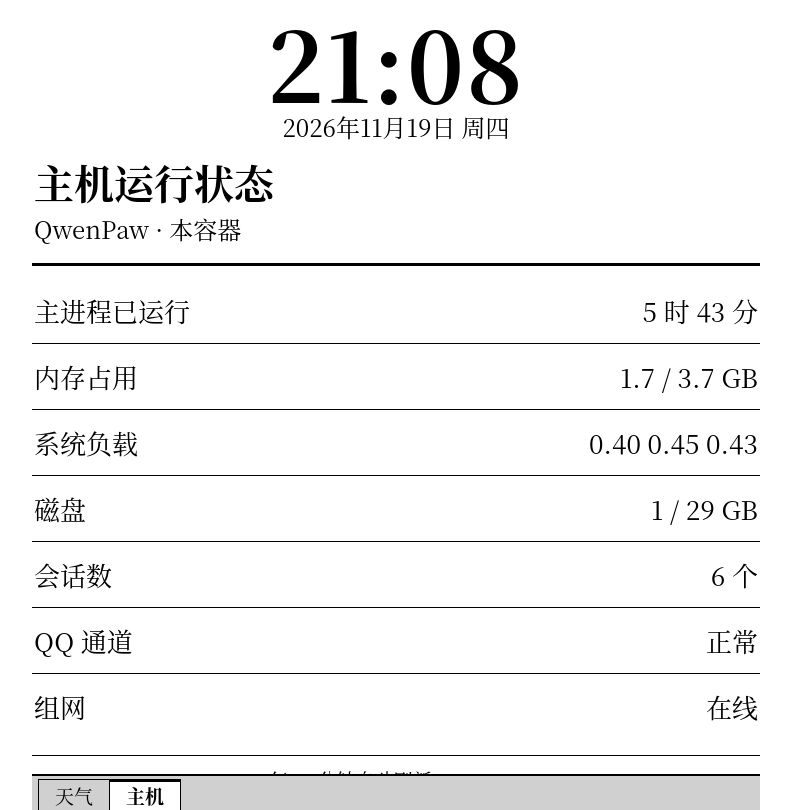
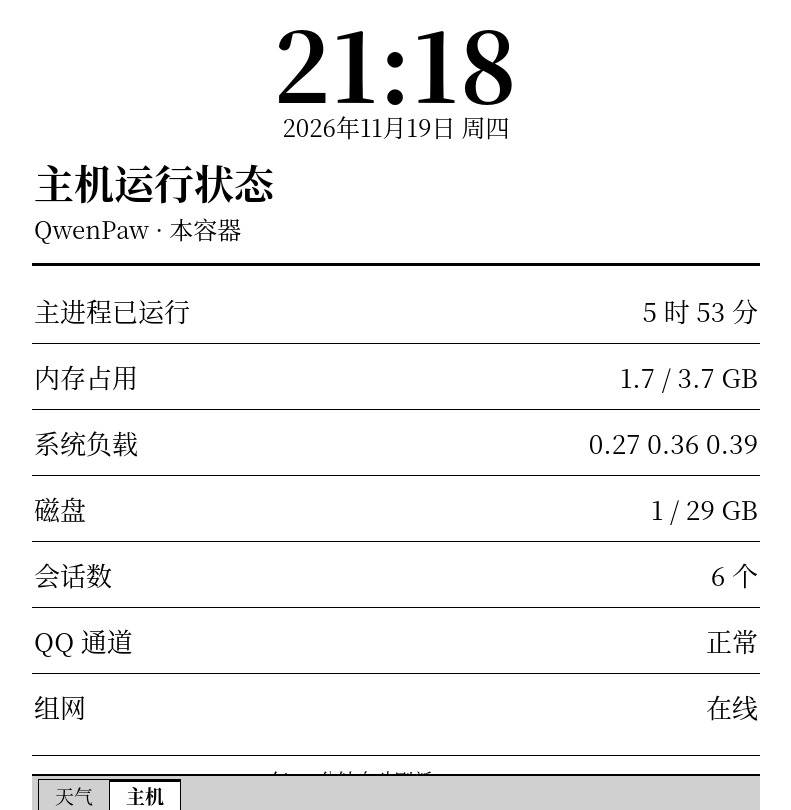
Before and after one commit to xiaohui33/mb, a plain HTML site: page status/index.html in a window 1280 px wide. Shown: the whole page, without its empty margins (244-1035 px from the left). Drawn offline with Linux system fonts and the light colour scheme.

Commit message:
update 2026-11-19 13:18 UTC

```diff
--- a/status/index.html
+++ b/status/index.html
@@ -54,7 +54,7 @@
 <body>
 <div id="main">
 
-<div class="clock" id="clock">21:08</div>
+<div class="clock" id="clock">21:18</div>
 <div class="date" id="date">11 月 19 日　星期四</div>
 <div class="hero"><table><tr><td>
   <div class="cond">主机运行状态</div>
@@ -62,16 +62,16 @@
 </td></tr></table></div>
 <div class="rule"></div>
 <table class="kv">
-  <tr><td>主进程已运行</td><td class="r">5 时 43 分</td></tr>
+  <tr><td>主进程已运行</td><td class="r">5 时 53 分</td></tr>
   <tr><td>内存占用</td><td class="r">1.7 / 3.7 GB</td></tr>
-  <tr><td>系统负载</td><td class="r">0.40 0.45 0.43</td></tr>
+  <tr><td>系统负载</td><td class="r">0.27 0.36 0.39</td></tr>
   <tr><td>磁盘</td><td class="r">1 / 29 GB</td></tr>
   <tr><td>会话数</td><td class="r">6 个</td></tr>
   <tr><td>QQ 通道</td><td class="r">正常</td></tr>
   <tr><td>组网</td><td class="r">在线</td></tr>
 </table>
 
-<div class="foot">每 10 分钟自动刷新　·　21:08</div>
+<div class="foot">每 10 分钟自动刷新　·　21:18</div>
 </div>
 <div class="tabbar" id="bar">
   <a class="" href="../">天气</a><a class="cur" href="./">主机</a>
@@ -80,7 +80,7 @@
 (function () {
   // Kindle 设备时钟常年不准（常见是停在 UTC），所以不以设备时间为准：
   // 用服务端渲染时刻做基准，之后用毫秒差自行走字，每次页面自刷新都会重新校准。
-  var SERVER_MS = 1795093711120;   // 服务端 epoch(ms)
+  var SERVER_MS = 1795094316696;   // 服务端 epoch(ms)
   var TZ_OFF = 8;         // 显示时区偏移（小时，如 8）
   var OFFSET = SERVER_MS - (new Date()).getTime();
   var bar = document.getElementById('bar');
```
Also changed, not shown: index.html (+4 -4 lines).
